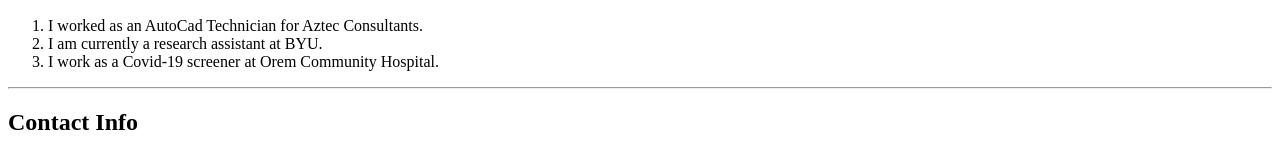
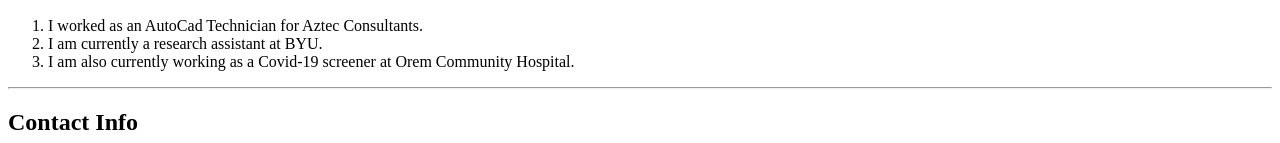
Before and after one commit to ntenney3/portfolio, a plain HTML site: page index.html in a window 1280 px wide. Shown: the part 373-516 px from the top of the page. Drawn offline with Linux system fonts and the light colour scheme.

Commit message:
new changes

```diff
--- a/index.html
+++ b/index.html
@@ -23,7 +23,7 @@
     <ol>
       <li>I worked as an AutoCad Technician for Aztec Consultants.</li>
       <li>I am currently a research assistant at BYU.</li>
-      <li>I work as a Covid-19 screener at Orem Community Hospital.</li>
+      <li>I am also currently working as a Covid-19 screener at Orem Community Hospital.</li>
     </ol>
     <hr/>
 
```
